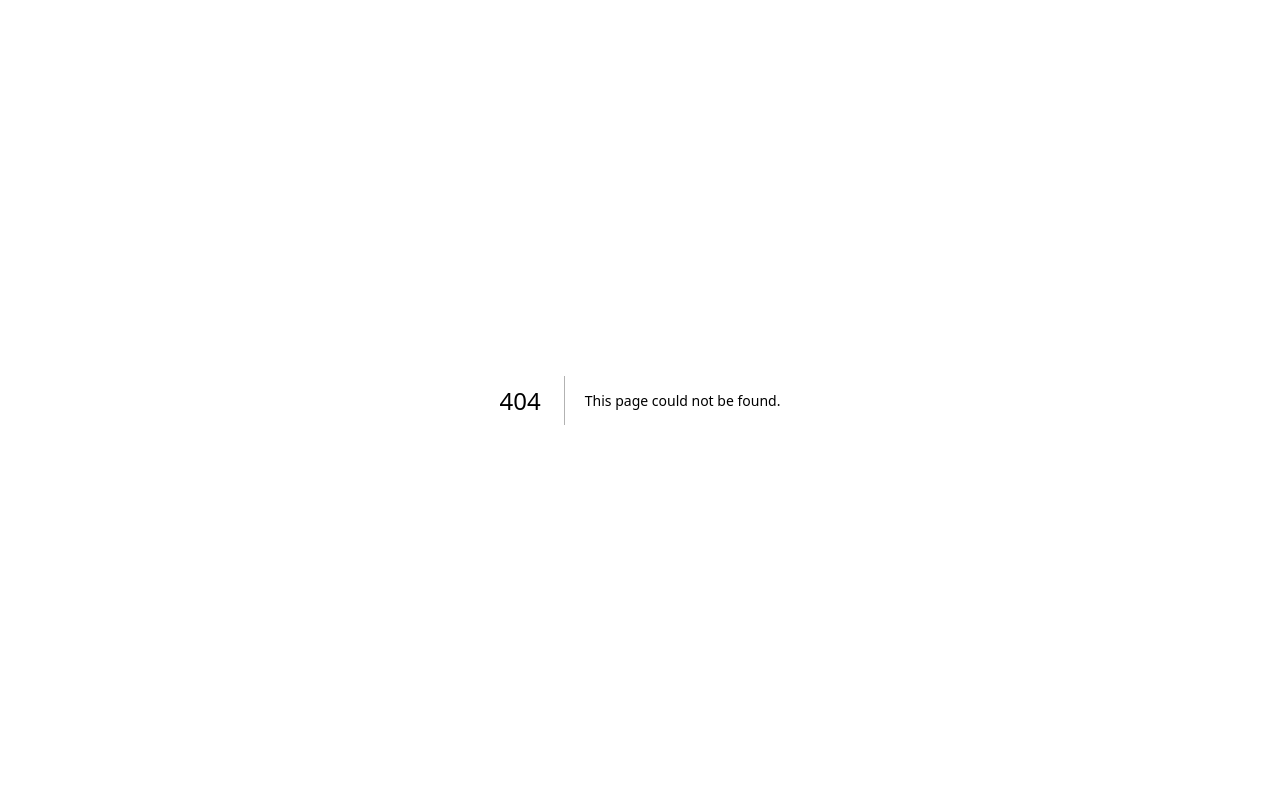
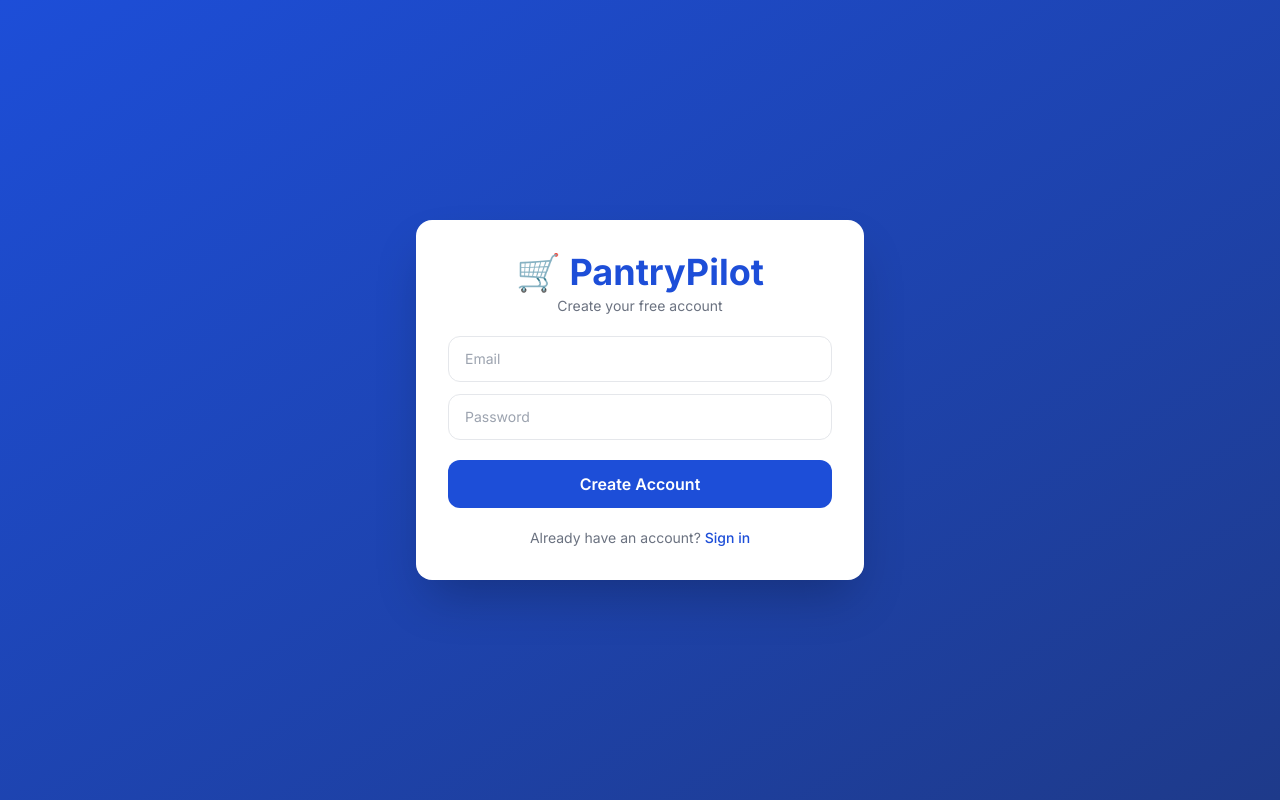
Before and after one commit to BPatrickM/PantryPilot, a Next.js app in the folder apps/web/: page /signup in a window 1280 px wide. Before the commit this address had no page. Built offline with nearby package versions, Linux system fonts and the light colour scheme.

Commit message:
Create page.tsx

```diff
--- /dev/null
+++ b/apps/web/src/app/signup/page.tsx
@@ -0,0 +1,32 @@
+'use client';
+import { useState } from 'react';
+
+export default function SignupPage() {
+  const [email, setEmail] = useState('');
+  const [password, setPassword] = useState('');
+
+  return (
+    <div className="min-h-screen bg-gradient-to-br from-blue-700 to-blue-900 flex items-center justify-center p-4">
+      <div className="bg-white rounded-2xl shadow-2xl w-full max-w-md p-8 space-y-5">
+        <div className="text-center">
+          <div className="text-4xl font-bold text-blue-700">🛒 PantryPilot</div>
+          <p className="text-gray-500 text-sm mt-1">Create your free account</p>
+        </div>
+        <div className="space-y-3">
+          <input type="email" placeholder="Email" value={email}
+            onChange={e => setEmail(e.target.value)}
+            className="w-full border border-gray-200 rounded-xl px-4 py-3 text-sm focus:outline-none focus:border-blue-400" />
+          <input type="password" placeholder="Password" value={password}
+            onChange={e => setPassword(e.target.value)}
+            className="w-full border border-gray-200 rounded-xl px-4 py-3 text-sm focus:outline-none focus:border-blue-400" />
+        </div>
+        <button className="w-full bg-blue-700 text-white py-3 rounded-xl font-semibold hover:bg-blue-800 transition-colors">
+          Create Account
+        </button>
+        <p className="text-center text-sm text-gray-500">
+          Already have an account? <a href="/login" className="text-blue-700 font-medium">Sign in</a>
+        </p>
+      </div>
+    </div>
+  );
+}
```
